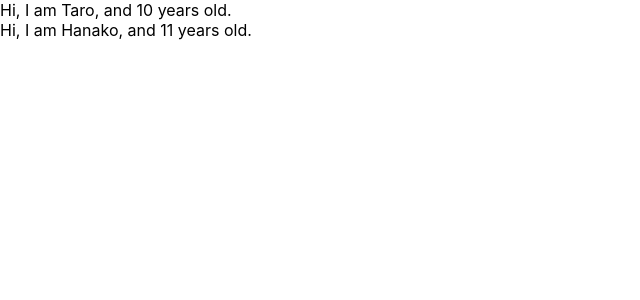
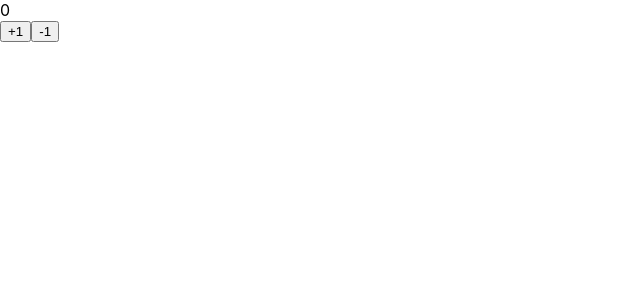
Before and after one commit to tosshi1205/udemy-react-reduc-crud-application, a React (Create React App) app: page / in a window 1280 px wide. Shown: the top 300 px of the page, without its empty margins (0-640 px from the left). Built offline with nearby package versions, Linux system fonts and the light colour scheme.

Commit message:
learn state

```diff
--- a/src/App.js
+++ b/src/App.js
@@ -1,28 +1,29 @@
-import React from 'react';
-import PropTypes from 'prop-types';
+import React, { Component } from 'react';
 
-const App = () => {
-  const profiles = [
-    { name: "Taro", age: 10},
-    { name: "Hanako", age: 11},
-  ];
-  return (
-    <div>
-      {
-        profiles.map((profile, index) => {
-          return <User name={profile.name} age={profile.age} key={index}></User>
-        })
-      }
-    </div>
-  )
+const App = () => (<Counter></Counter>)
+
+class Counter extends Component {
+  constructor(props) {
+    super(props)
+    this.state = {count: 0}
+  }
+
+  handlePlusButton = () => {
+    this.setState({count: this.state.count + 1})
+  }
+
+  handleMinusButton = () => {
+    this.setState({count: this.state.count - 1})
+  }
+  render() {
+    return (
+      <React.Fragment>
+        <div>{this.state.count}</div>
+        <button onClick={this.handlePlusButton}>+1</button>
+        <button onClick={this.handleMinusButton}>-1</button>
+      </React.Fragment>
+    )
+  }
 }
 
-const User = (props) => {
-  return <div>Hi, I am {props.name}, and {props.age} years old.</div>
-}
-
-User.propTypes = {
-  name: PropTypes.string,
-  age: PropTypes.number.isRequired
-}
 export default App;
```
